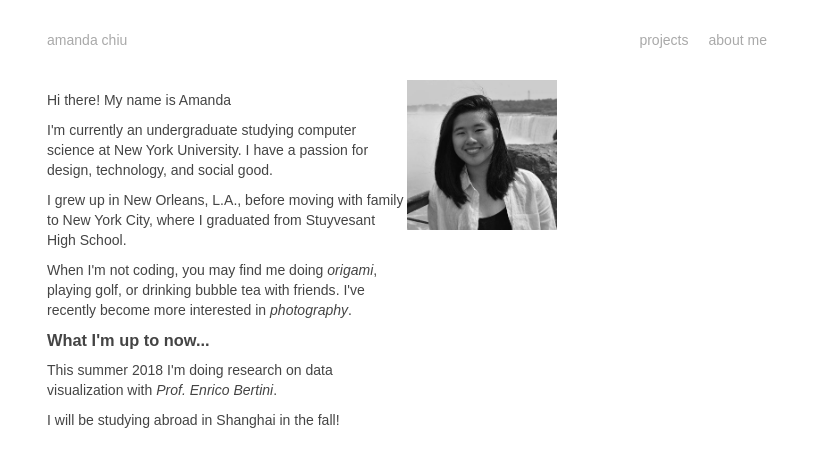
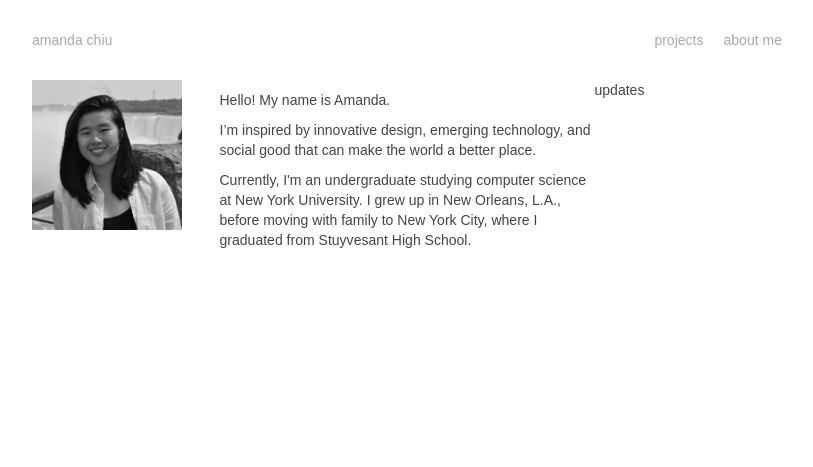
Before and after one commit to amandachiuu/amandachiuu.github.io, a Jekyll site: the page built from about.html, in a window 1280 px wide. Shown: the top 467 px of the page, without its empty margins (233-1046 px from the left). Built offline with Jekyll 4.4.1, drawn with Linux system fonts in a browser that asks for light colours; some web fonts are replaced.

```diff
--- a/_config.yml
+++ b/_config.yml
@@ -19,7 +19,12 @@ description: >- # this means to ignore newlines until "baseurl:"
   Google search results) and in your feed.xml site description.
 baseurl: "" # the subpath of your site, e.g. /blog
 url: "" # the base hostname & protocol for your site, e.g. http://example.com
-
+collections:
+    projects:
+      output: true
+    updates:
+      output: true
+collections_dir: my_collections
 # Exclude from processing.
 # The following items will not be processed, by default. Create a custom list
 # to override the default setting.
--- a/_layouts/default.html
+++ b/_layouts/default.html
@@ -8,13 +8,14 @@
   <header>
     <a href="/">amanda chiu</a>
     <ul>
-      <li><a href="/projects.html">projects</a></li>
+      <li><a href="/">projects</a></li>
       <li><a href="/about.html">about me</a></li>
     </ul>
   </header>
   <div class="content">
     {{ content }}
   </div>
+</div>
   <script src="../scripts/main.js"></script>
 </body>
 </html>
--- a/about.html
+++ b/about.html
@@ -2,31 +2,31 @@
 layout: default
 ---
 <div class="row">
-  <div class="col2">
-    <p>Hi there! My name is Amanda</p>
-    <p>
-      I'm currently an undergraduate studying computer science at New York University.
-      I have a passion for design, technology, and social good.
+  <div class="col-one-fourth">
+    <img src="/img/pic-of-me.jpg" width="150px">
+  </div>
+  <div class="col-one-half">
+    <p>Hello! My name is Amanda.</p>
+
+    <p>I’m inspired by innovative design, emerging technology, and social good
+      that can make the world a better place.
     </p>
     <p>
-      I grew up in New Orleans, L.A., before moving with family to New York City, where I graduated from Stuyvesant High School.
+      Currently, I'm an undergraduate studying computer science at New York University.
+      I grew up in New Orleans, L.A., before moving with family to New York City,
+      where I graduated from Stuyvesant High School.
+    </p>
+    <!-- <p>
+
     </p>
     <p>
       When I'm not coding, you may find me doing <a href="">origami</a>,
       playing golf, or drinking bubble tea with friends. I've recently become
-      more interested in <a href="">photography<a>.
-    </p>
+      interested in black and white <a href="">photography<a>.
+    </p> -->
+  </div>
+  <div class="col-one-fourth">
+    updates
+  </div>
 
-    <h3>What I'm up to now...</h3>
-    <p>
-      This summer 2018 I'm doing research on data visualization with
-      <a href="http://enrico.bertini.io/" target="_blank">Prof. Enrico Bertini</a>.
-    </p>
-    <p>
-      I will be studying abroad in Shanghai in the fall!
-    </p>
-  </div>
-  <div class="col2 center">
-    <img src="/img/pic-of-me.jpg" width="150px">
-  </div>
 </div>
--- a/css/base.css
+++ b/css/base.css
@@ -14,14 +14,13 @@ body {
   line-height: 20px;
 
   width: 100%;
-  max-width: 720px;
+  max-width: 750px;
   margin: 0 auto;
 }
 
 header {
   display: flex;
   justify-content: space-between;
-
   margin: 30px auto;
 }
   header > a[href] {
@@ -47,6 +46,7 @@ header {
   header ul li a[href].active {
     color: #444;
   }
+
 .content a[href] {
   text-decoration: none;
   font-style: italic;
@@ -63,7 +63,18 @@ p {
 .row {
   display: flex;
 }
-.col2 {
-  float: left;
+.col-one-third {
+  width: 33%;
+}
+.col-two-third {
+  width: 66%;
+}
+.col-one-fourth {
+  width: 25%;
+}
+.col-three-fourth {
+  width: 75%;
+}
+.col-one-half {
   width: 50%;
 }
--- /dev/null
+++ b/my_collections/_updates/2018-08-03.yaml
@@ -0,0 +1,4 @@
+---
+description:
+  <i>Sept 27, 2018.</i> Arrived in Shanghai, China for a full year abroad @NYU Shanghai
+---
--- a/projects.html
+++ /dev/null
@@ -1,4 +0,0 @@
----
-layout: default
----
-<h2>projects page</h2>
```
Also changed, not shown: index.html (+14 -1 lines), my_collections/_projects/0-otss-designer.yaml (added, +10 -0 lines), my_collections/_projects/1-otss-developer.yaml (added, +10 -0 lines), my_collections/_projects/2-test.yaml (added, +18 -0 lines), 1 other file.
